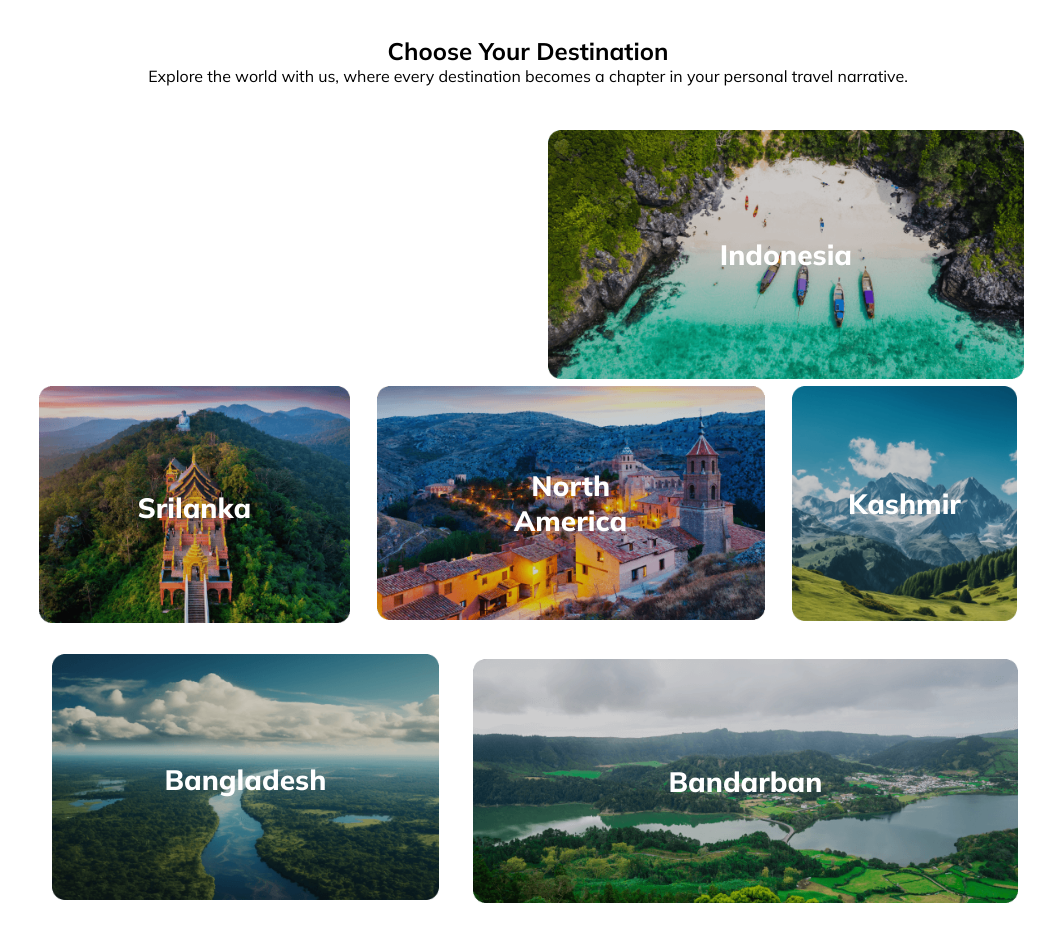
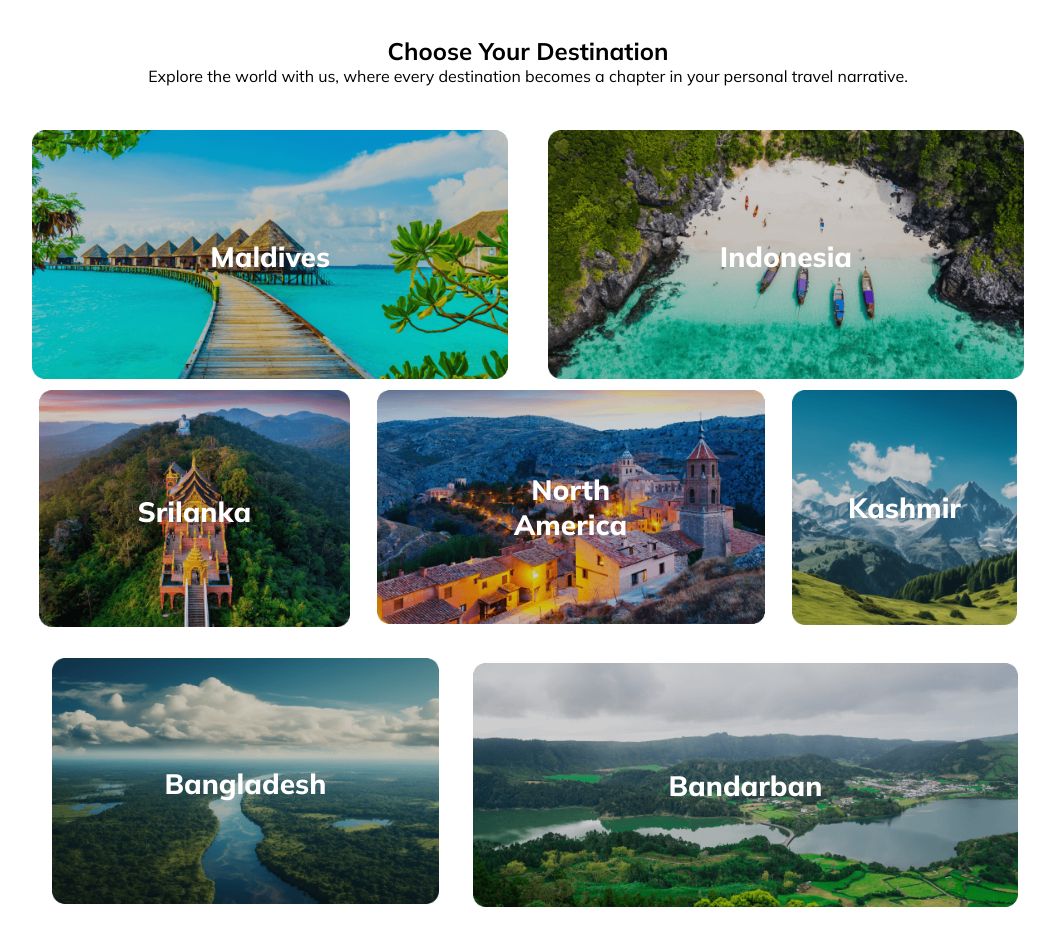
Before and after one commit to Faysalgreen35/Assignment-two, a plain HTML site: page index.html in a window 1280 px wide. Shown: the part 1320-2250 px from the top of the page, without its empty margins (112-1167 px from the left). Drawn offline with Linux system fonts and the light colour scheme.

Commit message:
change folder name images to assets all images

```diff
--- a/index.html
+++ b/index.html
@@ -99,7 +99,7 @@
 
         <div class="destination-grid">
             <div class="destination-left">
-                <img src="Images/Rectangle-5.png" alt="" />
+                <img src="assests/Rectangle-5.png" alt="" />
                 <h1>
                     Maldives
 
```
